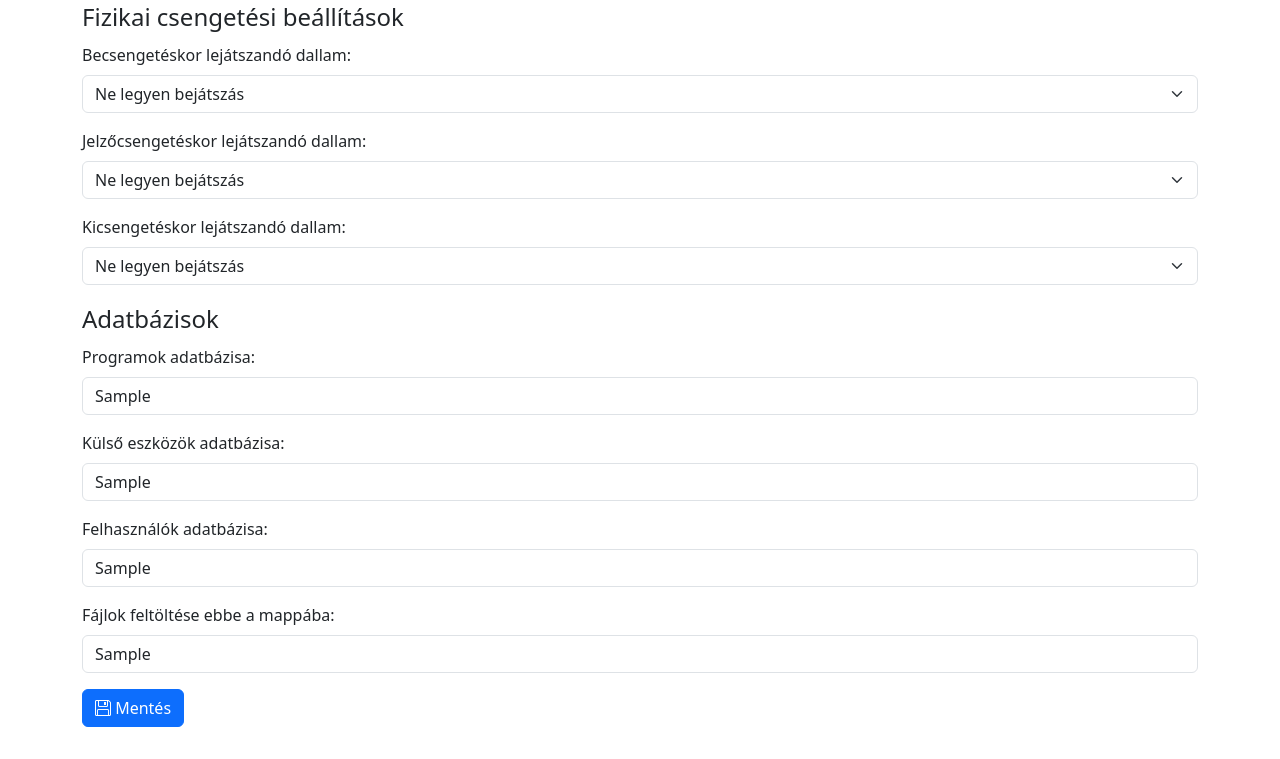
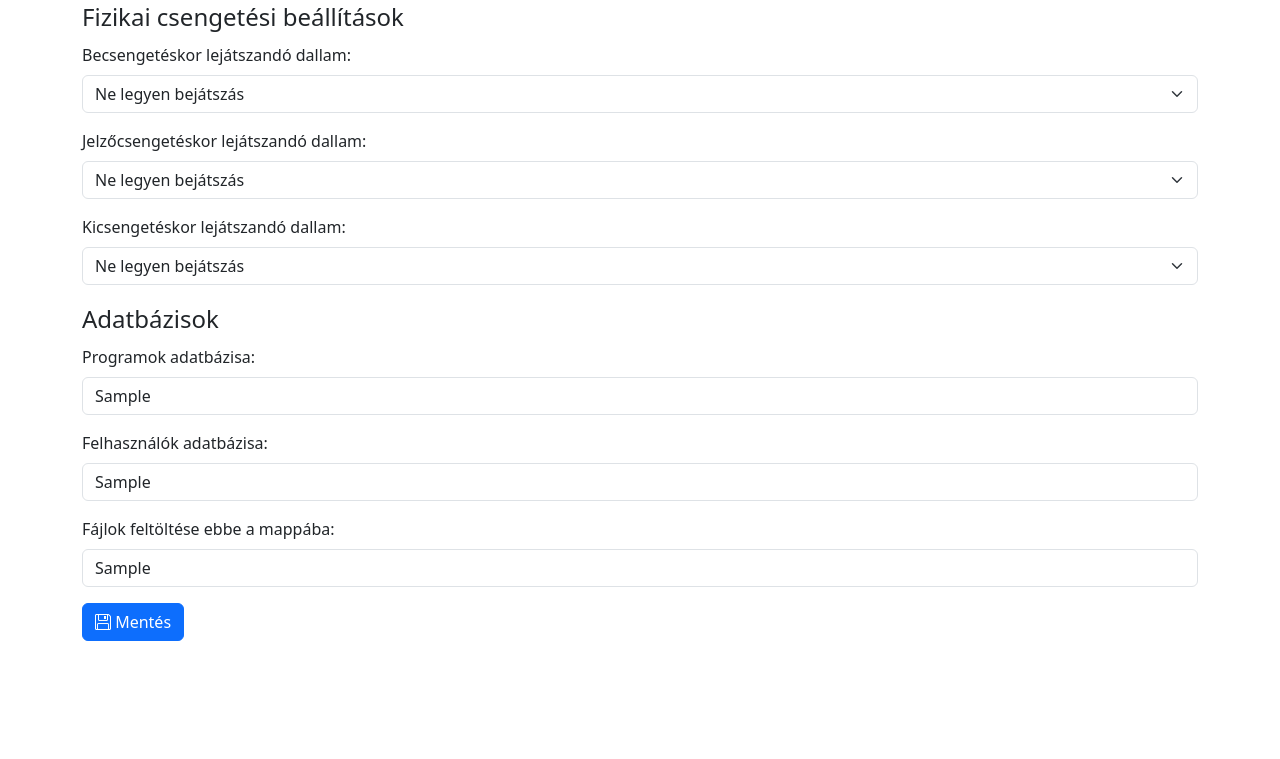
Before and after one commit to MMate2007/Iskolacsengo, a Flask app: template templates/settings.html in a window 1280 px wide. Shown: the part 693-1452 px from the top of the page. After the commit the page ends 1334 px from the top, so only its background shows below. Run offline with Flask 3, Linux system fonts and the light colour scheme; the template is opened without the code that fills it: most values are stand-ins (such as "Sample title", 1, 10 or a date in 2020); parts of the project's set-up code (start-up, migrations or seed data) failed here and were passed over.

Commit message:
Remove devices db from settings UI

```diff
--- a/templates/settings.html
+++ b/templates/settings.html
@@ -84,10 +84,6 @@
             <input type="text" name="programmesDb" id="programmesDb" class="form-control" required value="{{ settings['programmesDb'] }}">
         </div>
         <div class="mb-3">
-            <label for="devicesDb" class="form-label">Külső eszközök adatbázisa:</label>
-            <input type="text" name="devicesDb" id="devicesDb" class="form-control" required value="{{ settings['devicesDb'] }}">
-        </div>
-        <div class="mb-3">
             <label for="usersDb" class="form-label">Felhasználók adatbázisa:</label>
             <input type="text" name="usersDb" id="usersDb" class="form-control" required value="{{ settings['usersDb'] }}">
         </div>
```
